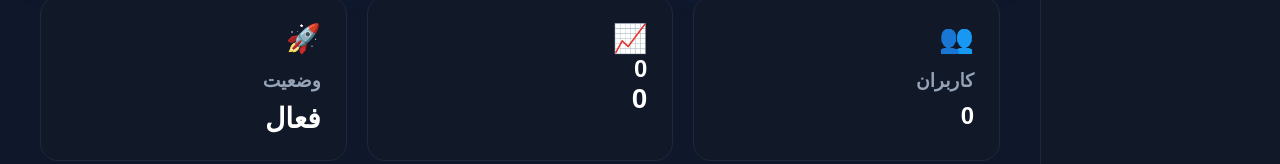
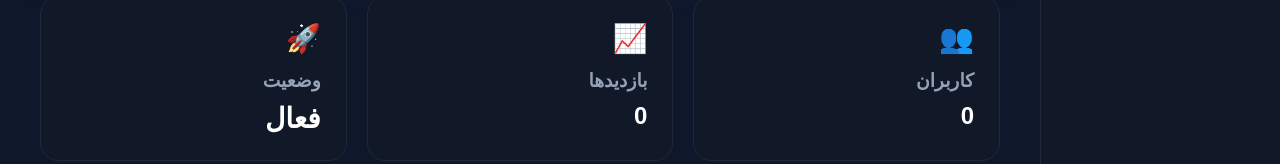
Before and after one commit to samiii13912011-alt/Linova, a plain HTML site: page index.html in a window 1280 px wide. Shown: the part 266-430 px from the top of the page. Drawn offline with Linux system fonts and the light colour scheme.

Commit message:
Update index.html

```diff
--- a/index.html
+++ b/index.html
@@ -28,8 +28,9 @@
             <header>
                 <h1>خوش آمدی 👋</h1>
                 <p>به پنل مدیریت لینوا خوش آمدید.</p>
-<button id="themeBtn">🌙 حالت روشن</button>
-          </header>
+
+                <button id="themeBtn">🌙 حالت روشن</button>
+            </header>
 
             <section class="cards">
 
@@ -41,8 +42,8 @@
 
                 <div class="card">
                     <span>📈</span>
+                    <h3>بازدیدها</h3>
                     <h2 id="visits">0</h2>
-                    <strong>0</strong>
                 </div>
 
                 <div class="card">
@@ -56,6 +57,8 @@
         </main>
 
     </div>
-<script src="app.js"></script>
+
+    <script src="app.js"></script>
+
 </body>
 </html>
```
